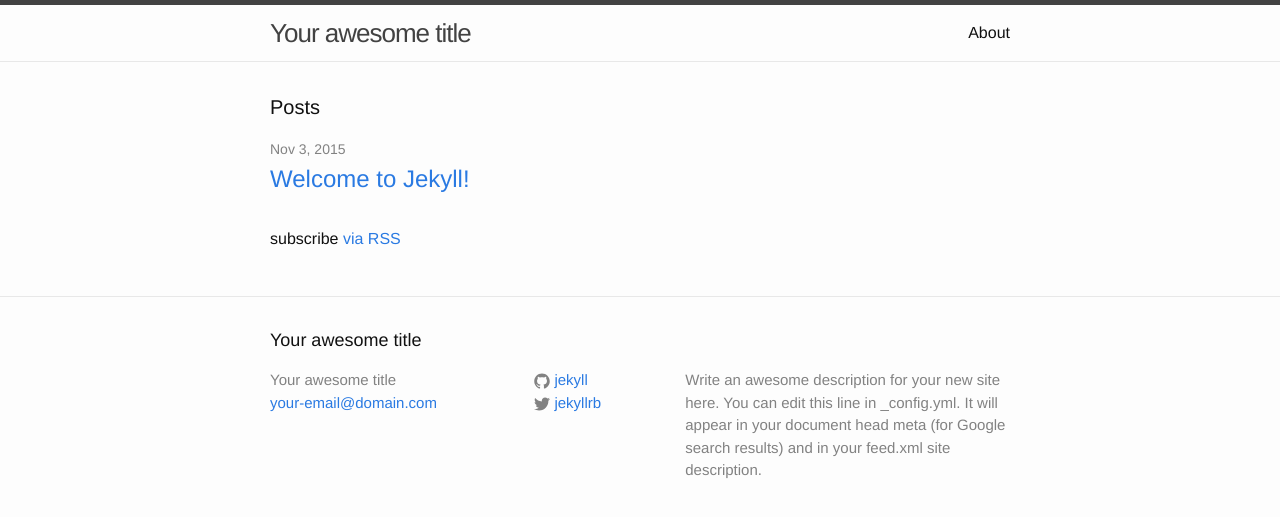
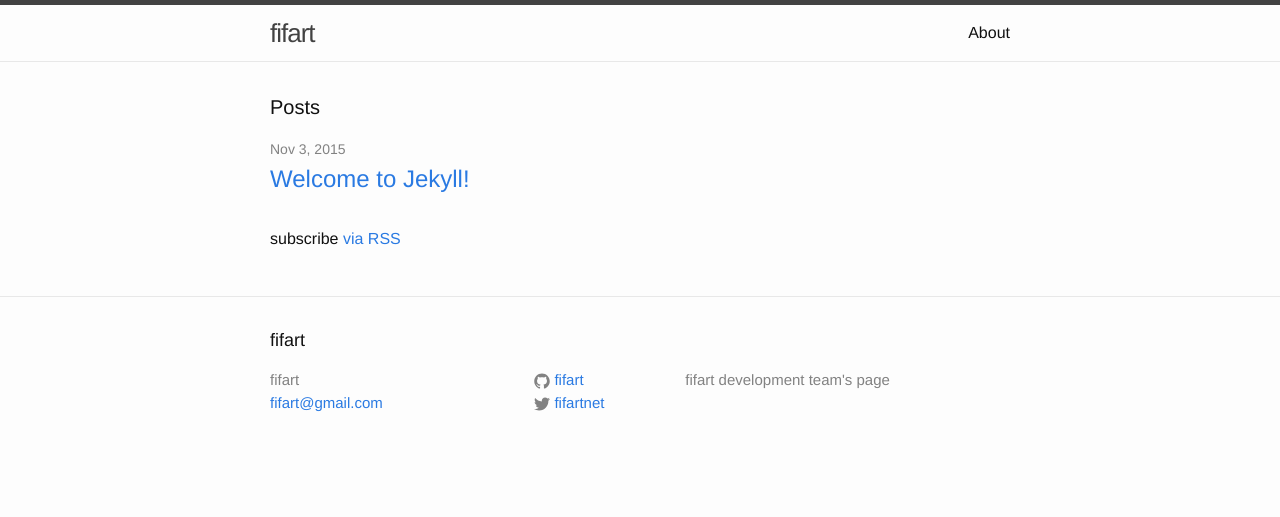
Before and after one commit to fifart/fifart.github.io, a Jekyll site: the page built from index.html, in a window 1280 px wide. Shown: the top 517 px of the page. Built offline with Jekyll 4.4.1, drawn with Linux system fonts in a browser that asks for light colours.

Commit message:
Updated config file

```diff
--- a/_config.yml
+++ b/_config.yml
@@ -6,16 +6,14 @@
 # 'jekyll serve'. If you change this file, please restart the server process.
 
 # Site settings
-title: Your awesome title
-email: your-email@domain.com
+title: fifart
+email: fifart@gmail.com
 description: > # this means to ignore newlines until "baseurl:"
-  Write an awesome description for your new site here. You can edit this
-  line in _config.yml. It will appear in your document head meta (for
-  Google search results) and in your feed.xml site description.
+  fifart development team's page
 baseurl: "" # the subpath of your site, e.g. /blog
 url: "http://yourdomain.com" # the base hostname & protocol for your site
-twitter_username: jekyllrb
-github_username:  jekyll
+twitter_username: fifartnet
+github_username:  fifart
 
 # Build settings
 markdown: kramdown
```
